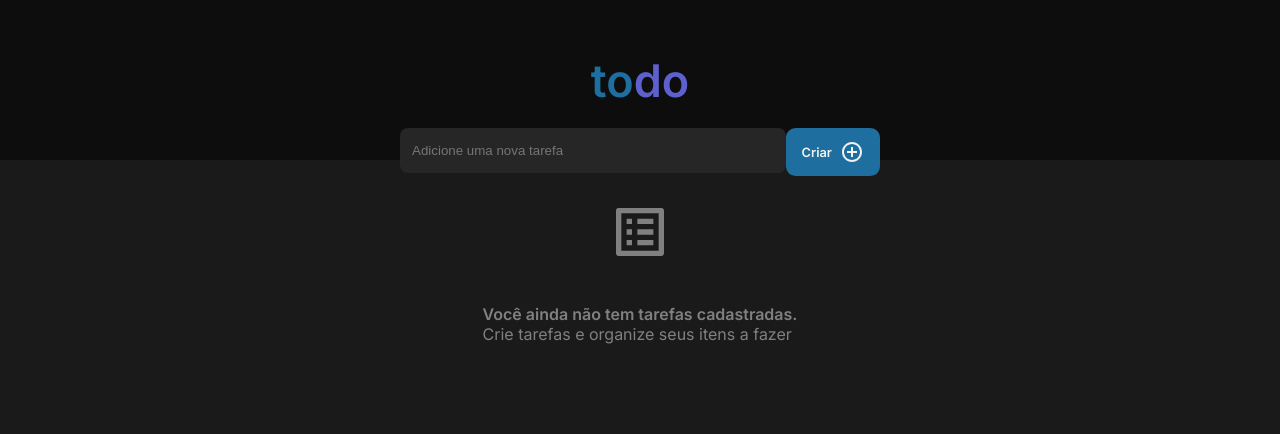
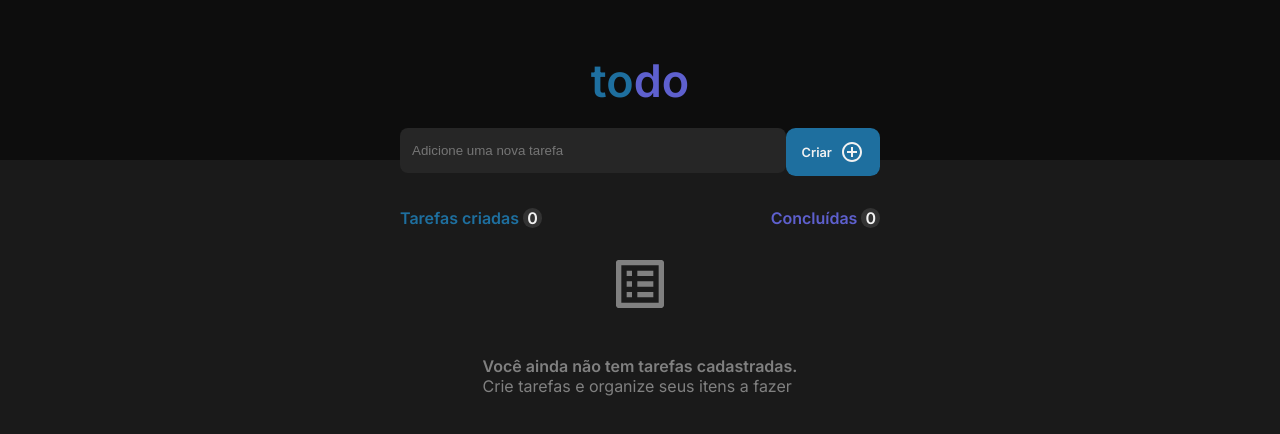
Before and after one commit to amandaduuaarte/ToDoList-ReactJS, a React (Create React App) app: page / in a window 1280 px wide. Shown: the top 434 px of the page. Built offline with nearby package versions, Linux system fonts and the light colour scheme.

Commit message:
fix: Adjusting tasks component.

```diff
--- a/src/components/Tasks/style.ts
+++ b/src/components/Tasks/style.ts
@@ -8,11 +8,12 @@ export const Container = styled.div`
   display: flex;
   background: ${colors.base["gray-500"]};
   height: 5rem;
-  width: 29rem;
+  width: 100%;
   border-radius: 0.5rem;
-  border: 1px solid ${colors.base["gray-700"]};
+  border: 1px solid ${colors.base["gray-500"]};
   margin: 8px 0;
   font-family: "Inter";
+  justify-content: space-around;
 `;
 
 export const TaskContent = styled.div`
@@ -24,7 +25,7 @@ export const TaskContent = styled.div`
 `;
 
 export const TextContainer = styled.div`
-  width: 70%;
+  width: 80%;
 `;
 
 export const TaskText = styled.p<TaskProps>`
--- a/src/pages/Home/index.tsx
+++ b/src/pages/Home/index.tsx
@@ -1,6 +1,12 @@
 import React from "react";
 import { Button, Header, NotFound, TextField } from "../../components";
-import { Container, CreateTasksContainer } from "./styles";
+import {
+  Container,
+  CreateTasksContainer,
+  StatusTasksContainer,
+  TasksIndicator,
+} from "./styles";
+import { colors } from "../../style/colors";
 
 export function Home() {
   return (
@@ -13,6 +19,14 @@ export function Home() {
           </div>
           <Button />
         </CreateTasksContainer>
+        <StatusTasksContainer>
+          <p>
+            Tarefas criadas <TasksIndicator>0</TasksIndicator>
+          </p>
+          <p style={{ color: colors.background["purple-dark"] }}>
+            Concluídas <TasksIndicator>0</TasksIndicator>
+          </p>
+        </StatusTasksContainer>
         <NotFound />
       </Container>
     </>
--- a/src/pages/Home/styles.ts
+++ b/src/pages/Home/styles.ts
@@ -1,4 +1,9 @@
 import styled from "styled-components";
+import { colors } from "../../style/colors";
+
+interface StatusTasksProps {
+  color?: string;
+}
 
 export const Container = styled.div`
   display: flex;
@@ -22,3 +27,28 @@ export const CreateTasksContainer = styled.div`
     width: 85%;
   }
 `;
+
+export const StatusTasksContainer = styled.div<StatusTasksProps>`
+  display: flex;
+  margin-top: 2rem;
+  justify-content: space-between;
+  height: auto;
+  width: 100%;
+
+  p {
+    font-weight: 700;
+    color: ${colors.background["blue-dark"]};
+  }
+`;
+
+export const TasksIndicator = styled.div`
+  background: ${colors.base["gray-400"]};
+  flex-direction: row;
+  display: inline-block;
+  border-radius: 12px;
+  width: auto;
+  padding: 0 4px;
+  height: 20px;
+  text-align: center;
+  color: ${colors.base["gray-100"]};
+`;
```
